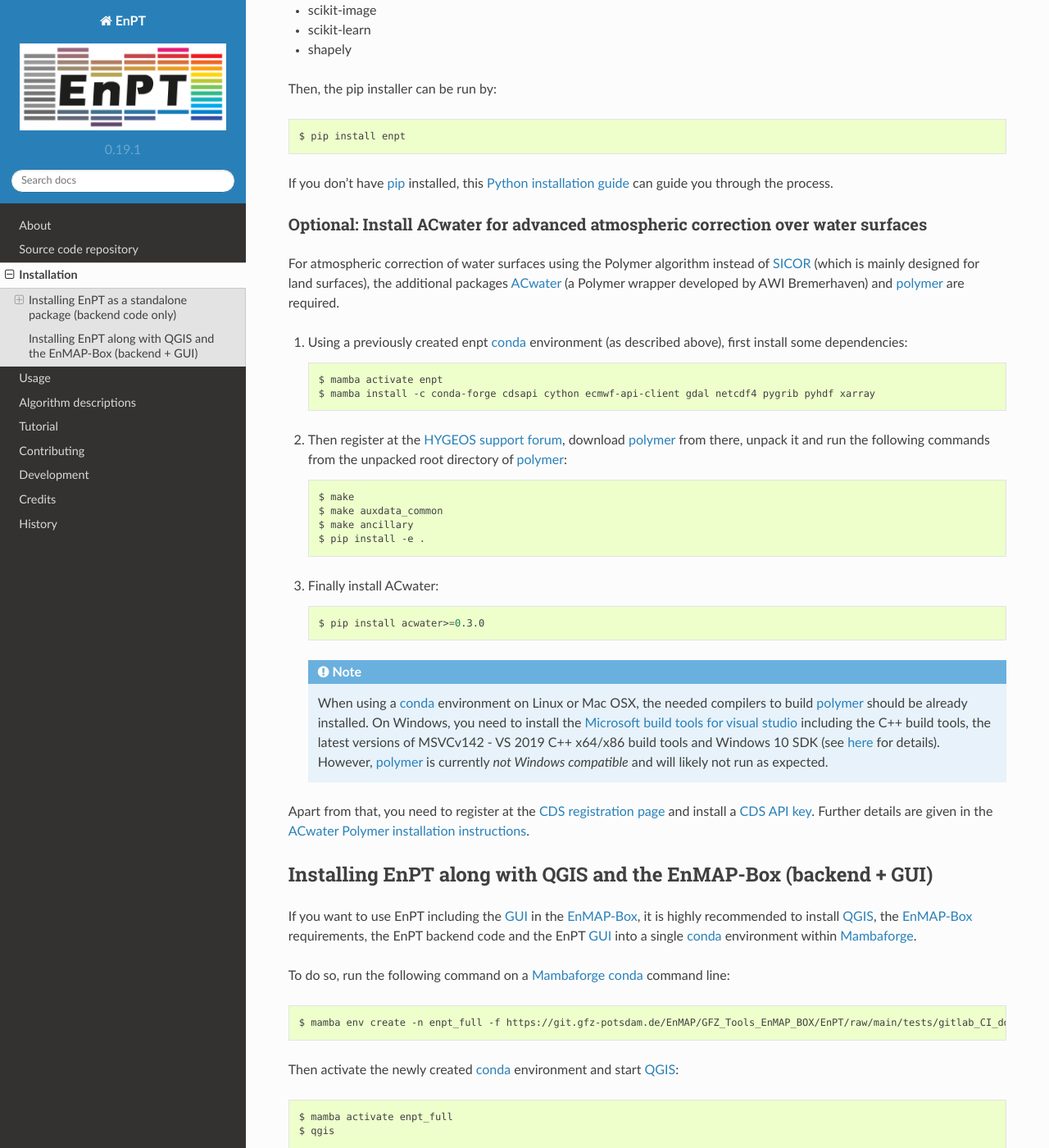
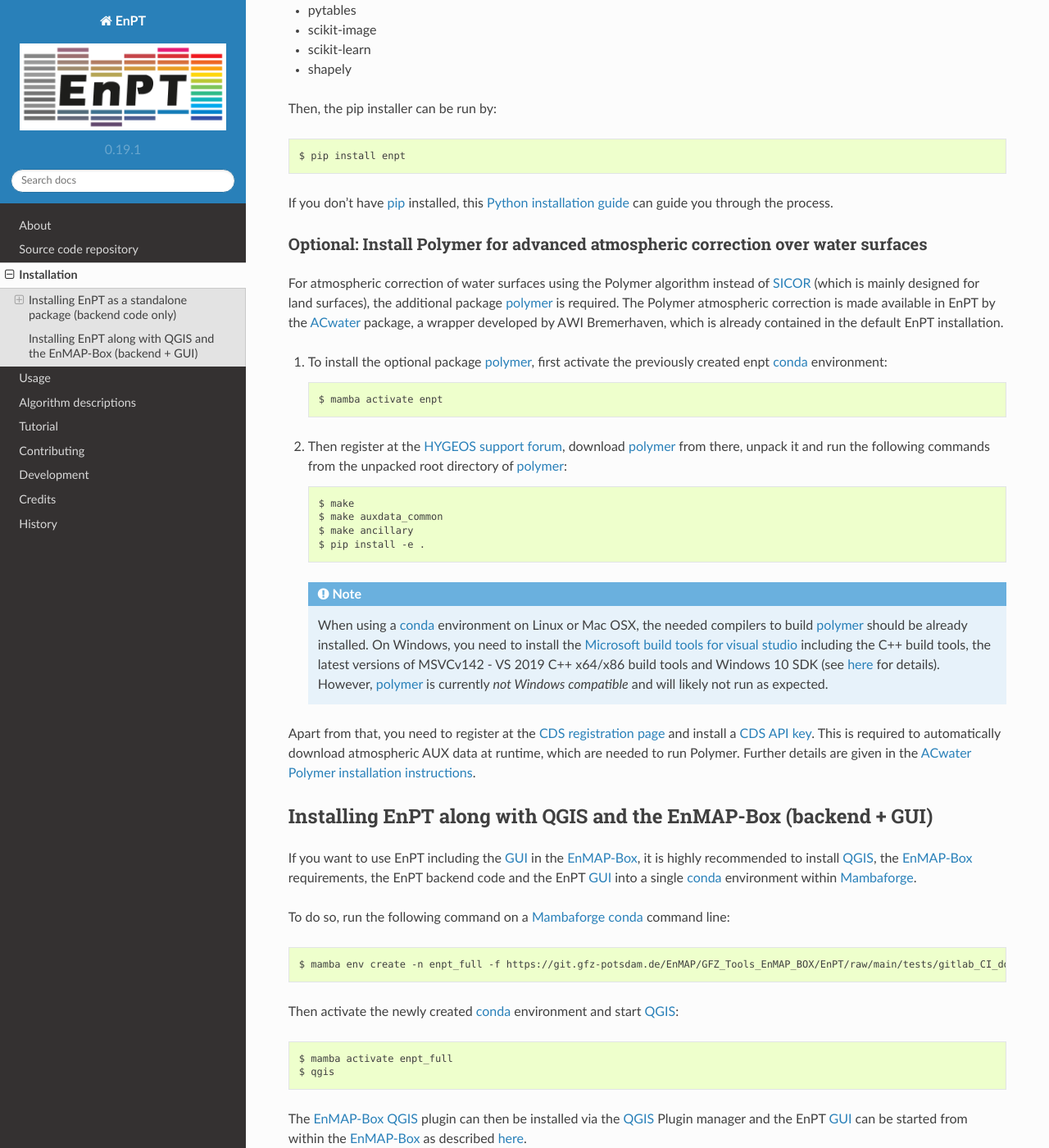
Before and after one commit to GFZ/enpt, a Sphinx documentation site: the page built from docs/installation.rst, in a window 1280 px wide and 1400 px high, scrolled down 1360 px. Shown: the whole window at 82% size. Built offline with Sphinx 7.4.7 and the Read the Docs theme 2.0.0, drawn with Linux system fonts in a browser that asks for light colours; pages that are not in the unit, such as notebooks, are missing from menus; some of the changed text lies outside the part shown.

Commit message:
Adapt installation instructions to the acwater changes (now directly bundled in the enpt conda releases).
Signed-off-by: Daniel Scheffler <danschef@gfz-potsdam.de>

```diff
--- a/docs/installation.rst
+++ b/docs/installation.rst
@@ -20,7 +20,8 @@
 recent stable release and automatically resolves all the dependencies.
 
 1. Install Mambaforge_.
-2. Install enpt into a separate environment and activate it:
+2. Open a Mambaforge command line prompt and proceed there (e.g., on Windows you can find it in the start menu).
+3. Install enpt into a separate environment and activate it:
 
    .. code-block:: bash
 
@@ -80,19 +81,19 @@
 
 
 
-Optional: Install ACwater for advanced atmospheric correction over water surfaces
+Optional: Install Polymer for advanced atmospheric correction over water surfaces
 ---------------------------------------------------------------------------------
 
 For atmospheric correction of water surfaces using the Polymer algorithm instead of SICOR_ (which is mainly
-designed for land surfaces), the additional packages ACwater_ (a Polymer wrapper developed by AWI Bremerhaven)
-and polymer_ are required.
+designed for land surfaces), the additional package polymer_ is required. The Polymer atmospheric correction is made
+available in EnPT by the ACwater_ package, a wrapper developed by AWI Bremerhaven, which is already contained in the
+default EnPT installation.
 
-1. Using a previously created enpt conda_ environment (as described above), first install some dependencies:
+1. To install the optional package polymer_, first activate the previously created enpt conda_ environment:
 
    .. code-block:: bash
 
     $ mamba activate enpt
-    $ mamba install -c conda-forge cdsapi cython ecmwf-api-client gdal netcdf4 pygrib pyhdf xarray
 
 2. Then register at the `HYGEOS support forum`_, download polymer_ from there, unpack it and
    run the following commands from the unpacked root directory of polymer_:
@@ -104,12 +105,6 @@
     $ make ancillary
     $ pip install -e .
 
-3. Finally install ACwater:
-
-   .. code-block:: bash
-
-    $ pip install acwater>=0.3.0
-
   .. note::
 
     When using a conda_ environment on Linux or Mac OSX, the needed compilers to build polymer_
@@ -119,8 +114,9 @@
     However, polymer_ is currently *not Windows compatible* and will likely not run as expected.
 
 
-Apart from that, you need to register at the `CDS registration page`_ and install a `CDS API key`_.
-Further details are given in the `ACwater Polymer installation instructions`_.
+Apart from that, you need to register at the `CDS registration page`_ and install a `CDS API key`_. This is required
+to automatically download atmospheric AUX data at runtime, which are needed to run Polymer. Further details are
+given in the `ACwater Polymer installation instructions`_.
 
 
 Installing EnPT along with QGIS and the EnMAP-Box (backend + GUI)
@@ -148,7 +144,7 @@
 `here <https://enmap.git-pages.gfz-potsdam.de/GFZ_Tools_EnMAP_BOX/enpt_enmapboxapp/doc/usage.html>`__.
 
 If you want to use advanced atmospheric correction over water surfaces, please install the optional
-requirement polymer_ as described above.
+requirement polymer_ into the enpt_full environment as described above.
 
 
 .. hint::
```
